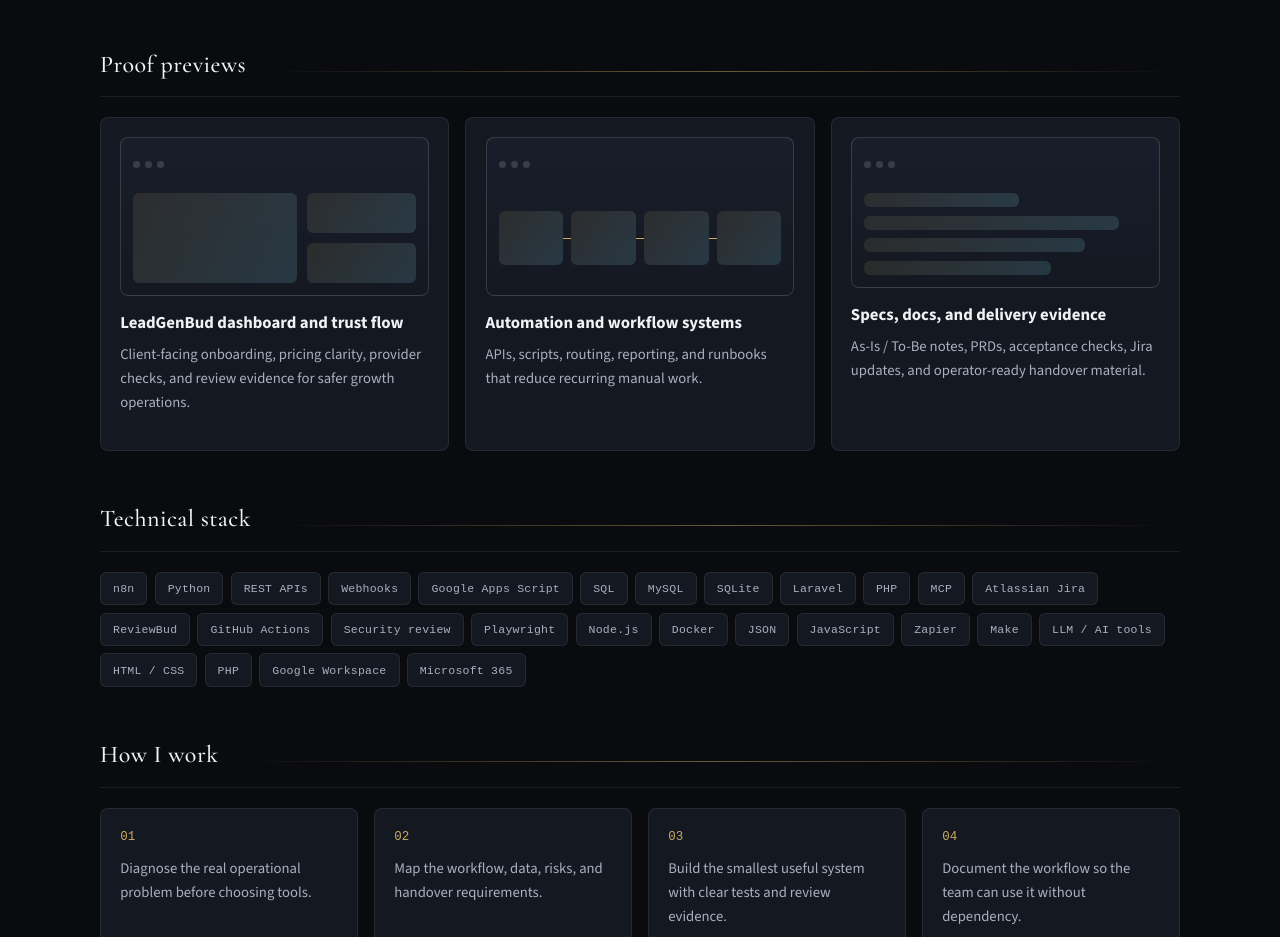
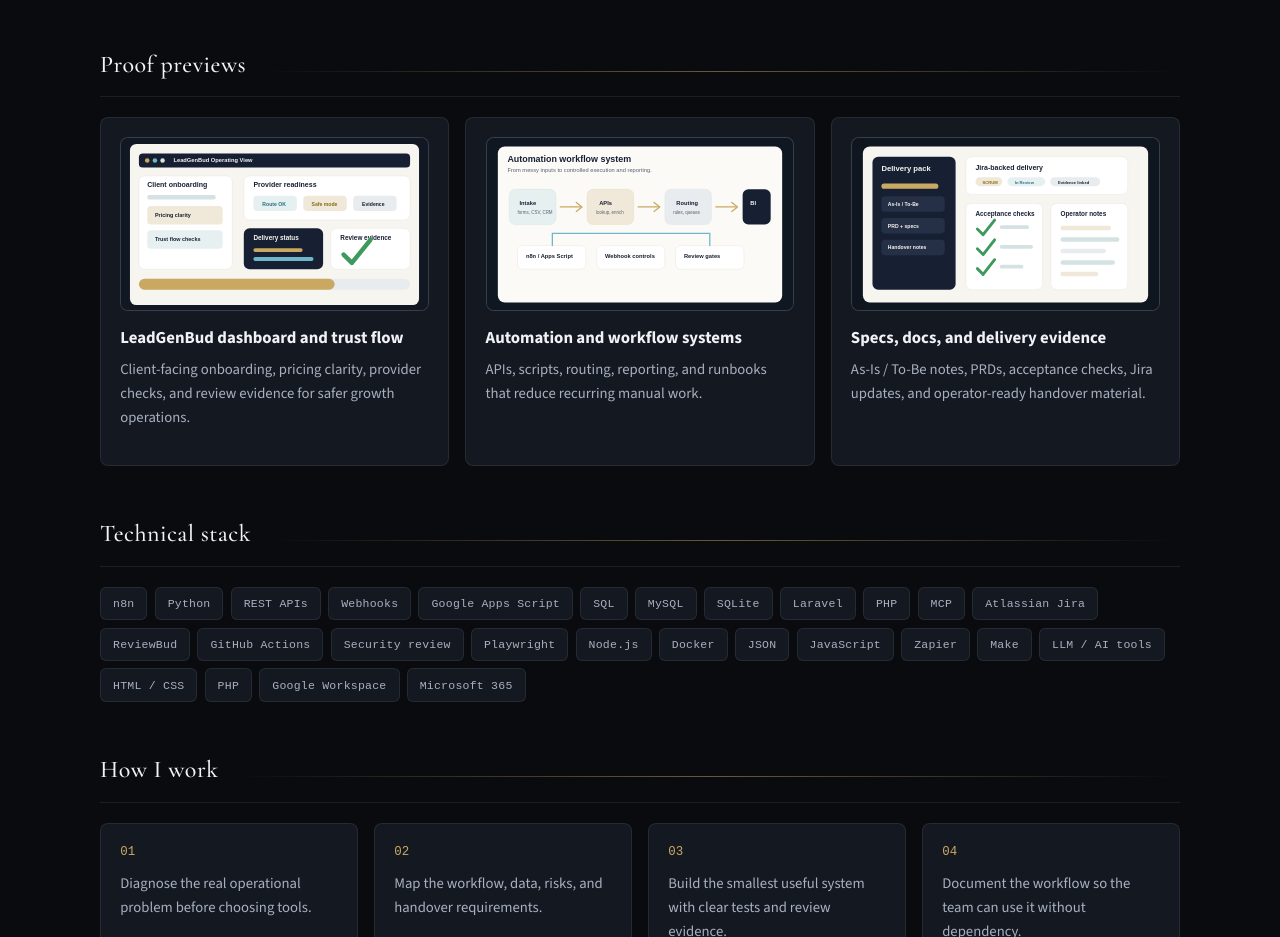
Before and after one commit to Bumblebeezzz/Portefolio, a plain HTML site: page index.html in a window 1280 px wide. Shown: the part 7122-8059 px from the top of the page. Drawn offline with nearby package versions, Linux system fonts and the light colour scheme.

Commit message:
Polish CV download and proof previews (#5)
Co-authored-by: Sekhmet <Sekhmet@Sekhmet.local>

```diff
--- a/index.html
+++ b/index.html
@@ -364,7 +364,7 @@
         </div>
         <div class="timeline-block">
           <h3 class="timeline-title">Sacred Arithmetic — education &amp; structured content</h3>
-          <p class="timeline-meta">Ongoing · Online · <a href="https://sacredarithmetic.com/index.html" target="_blank" rel="noopener noreferrer">sacredarithmetic.com</a></p>
+          <p class="timeline-meta">Ongoing · Online · <a href="https://sacredarithmetic.com/" target="_blank" rel="noopener noreferrer">sacredarithmetic.com</a></p>
           <ul>
             <li>Developed a long-form, curriculum-style body of work: conceptual structure, progression of ideas, and web-native presentation.</li>
             <li>Owned information architecture and publishing workflow for complex material — complementary to enterprise documentation and PRD-style clarity.</li>
@@ -411,7 +411,7 @@
           <div class="card-url">earthstralia.com</div>
           <p class="card-desc">Dedicated project web presence.</p>
         </a>
-        <a class="card" href="https://sacredarithmetic.com/index.html" target="_blank" rel="noopener noreferrer">
+        <a class="card" href="https://sacredarithmetic.com/" target="_blank" rel="noopener noreferrer">
           <span class="card-kicker">Education</span>
           <div class="card-title">Sacred Arithmetic</div>
           <div class="card-url">sacredarithmetic.com</div>
@@ -428,30 +428,21 @@
       <div class="preview-grid">
         <article class="preview-card">
           <div class="preview-window">
-            <span></span><span></span><span></span>
-            <div class="preview-dashboard">
-              <div></div><div></div><div></div>
-            </div>
+            <img src="static/proof-leadgenbud.svg" alt="LeadGenBud dashboard preview with onboarding, trust checks, and delivery status panels" loading="lazy" />
           </div>
           <h3>LeadGenBud dashboard and trust flow</h3>
           <p>Client-facing onboarding, pricing clarity, provider checks, and review evidence for safer growth operations.</p>
         </article>
         <article class="preview-card">
           <div class="preview-window">
-            <span></span><span></span><span></span>
-            <div class="preview-flow">
-              <i></i><i></i><i></i><i></i>
-            </div>
+            <img src="static/proof-automation.svg" alt="Automation workflow preview showing intake, APIs, routing, reporting, and review checks" loading="lazy" />
           </div>
           <h3>Automation and workflow systems</h3>
           <p>APIs, scripts, routing, reporting, and runbooks that reduce recurring manual work.</p>
         </article>
         <article class="preview-card">
           <div class="preview-window">
-            <span></span><span></span><span></span>
-            <div class="preview-doc">
-              <b></b><b></b><b></b><b></b>
-            </div>
+            <img src="static/proof-delivery.svg" alt="Delivery evidence preview with Jira, acceptance checks, documentation, and handover notes" loading="lazy" />
           </div>
           <h3>Specs, docs, and delivery evidence</h3>
           <p>As-Is / To-Be notes, PRDs, acceptance checks, Jira updates, and operator-ready handover material.</p>
--- a/static/style.css
+++ b/static/style.css
@@ -587,101 +587,19 @@
 }
 
 .preview-window {
-  min-height: 150px;
   margin-bottom: 1rem;
-  padding: 0.75rem;
   border: 1px solid var(--border-strong);
   border-radius: 8px;
-  background:
-    linear-gradient(180deg, var(--surface-strong), var(--surface)),
-    var(--surface);
+  background: var(--surface-strong);
   overflow: hidden;
+  aspect-ratio: 16 / 9;
 }
 
-.preview-window > span {
-  display: inline-block;
-  width: 7px;
-  height: 7px;
-  margin-right: 5px;
-  border-radius: 50%;
-  background: var(--border-strong);
-}
-
-.preview-dashboard,
-.preview-flow,
-.preview-doc {
-  margin-top: 1rem;
-}
-
-.preview-dashboard {
-  display: grid;
-  grid-template-columns: 1.2fr 0.8fr;
-  gap: 0.65rem;
-}
-
-.preview-dashboard div,
-.preview-flow i,
-.preview-doc b {
+.preview-window img {
   display: block;
-  border-radius: 6px;
-  background: linear-gradient(135deg, var(--accent-soft), color-mix(in srgb, var(--accent-2) 20%, transparent));
-}
-
-.preview-dashboard div:first-child {
-  grid-row: span 2;
-  min-height: 88px;
-}
-
-.preview-dashboard div:not(:first-child) {
-  min-height: 40px;
-}
-
-.preview-flow {
-  display: grid;
-  grid-template-columns: repeat(4, minmax(0, 1fr));
-  gap: 0.55rem;
-  align-items: center;
-  min-height: 90px;
-}
-
-.preview-flow i {
-  height: 54px;
-  position: relative;
-}
-
-.preview-flow i:not(:last-child)::after {
-  content: "";
-  position: absolute;
-  top: 50%;
-  right: -0.55rem;
-  width: 0.55rem;
-  height: 1px;
-  background: var(--accent);
-}
-
-.preview-doc {
-  display: grid;
-  gap: 0.55rem;
-}
-
-.preview-doc b {
-  height: 14px;
-}
-
-.preview-doc b:nth-child(1) {
-  width: 55%;
-}
-
-.preview-doc b:nth-child(2) {
-  width: 90%;
-}
-
-.preview-doc b:nth-child(3) {
-  width: 78%;
-}
-
-.preview-doc b:nth-child(4) {
-  width: 66%;
+  width: 100%;
+  height: 100%;
+  object-fit: cover;
 }
 
 .process-grid {
```
Also changed, not shown: static/proof-automation.svg (added), static/proof-delivery.svg (added), static/proof-leadgenbud.svg (added), 1 other file.
